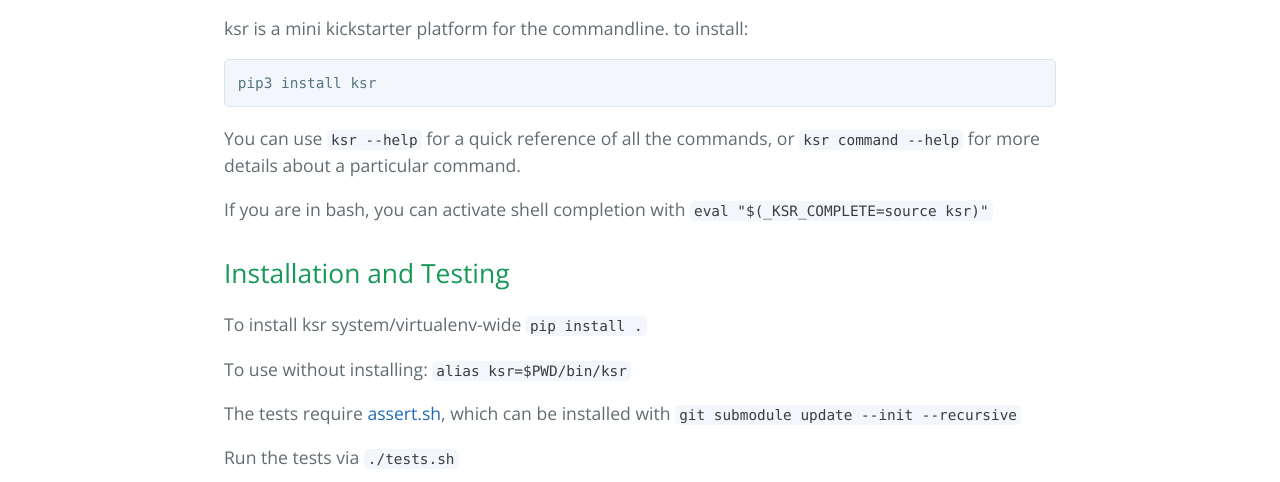
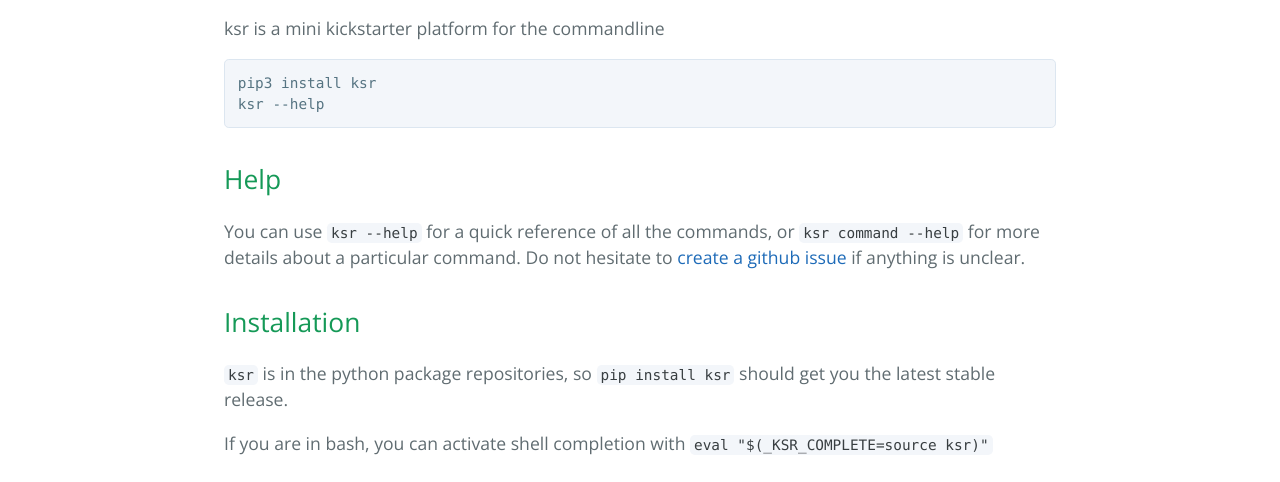
Before and after one commit to jedahan/kickstarter, a plain HTML site: page index.html in a window 1280 px wide. Shown: the part 470-952 px from the top of the page. Drawn offline with nearby package versions, Linux system fonts and the light colour scheme.

```diff
--- a/index.html
+++ b/index.html
@@ -22,28 +22,33 @@
       <h1>
 <a id="ksr---commandline-kickstarter" class="anchor" href="#ksr---commandline-kickstarter" aria-hidden="true"><span class="octicon octicon-link"></span></a>ksr - commandline kickstarter</h1>
 
-<p>ksr is a mini kickstarter platform for the commandline. to install:</p>
+<p>ksr is a mini kickstarter platform for the commandline</p>
 
 <pre><code>pip3 install ksr
+ksr --help
 </code></pre>
 
+<h2>
+<a id="help" class="anchor" href="#help" aria-hidden="true"><span class="octicon octicon-link"></span></a>Help</h2>
+
 <p>You can use <code>ksr --help</code> for a quick reference of all the commands, or <code>ksr command --help</code>
- for more details about a particular command.</p>
+ for more details about a particular command. Do not hesitate to <a href="https://github.com/jedahan/kickstarter/issues">create a github issue</a> if anything is unclear.</p>
+
+<h2>
+<a id="installation" class="anchor" href="#installation" aria-hidden="true"><span class="octicon octicon-link"></span></a>Installation</h2>
+
+<p><code>ksr</code> is in the python package repositories, so <code>pip install ksr</code> should get you the latest stable release.</p>
 
 <p>If you are in bash, you can activate shell completion with <code>eval "$(_KSR_COMPLETE=source ksr)"</code></p>
 
 <h2>
-<a id="installation-and-testing" class="anchor" href="#installation-and-testing" aria-hidden="true"><span class="octicon octicon-link"></span></a>Installation and Testing</h2>
+<a id="testing-and-development" class="anchor" href="#testing-and-development" aria-hidden="true"><span class="octicon octicon-link"></span></a>Testing and Development</h2>
 
-<p>To install ksr system/virtualenv-wide <code>pip install .</code></p>
+<p>The tests require <a href="https://github.com/dansoton/assert.sh">assert.sh</a>, which are included as a submodule, and can be installed with <code>git submodule update --init --recursive</code></p>
 
-<p>To use without installing: <code>alias ksr=$PWD/bin/ksr</code></p>
+<p>Run the tests via <code>./tests.sh</code>. <code>ksr</code> has only been tested on python 3.5 on osx.</p>
 
-<p>The tests require <a href="https://github.com/dansoton/assert.sh">assert.sh</a>, which can be installed with <code>git submodule update --init --recursive</code></p>
-
-<p>Run the tests via <code>./tests.sh</code></p>
-
-<p>This has only been tested on python 3.5 on osx.</p>
+<p>If you'd like to contribute, thanks! To install the modifiable source code directly, try <code>pip install -e .</code></p>
 
 <h2>
 <a id="quick-reference" class="anchor" href="#quick-reference" aria-hidden="true"><span class="octicon octicon-link"></span></a>Quick Reference</h2>
```
Also changed, not shown: params.json (+1 -1 lines).
